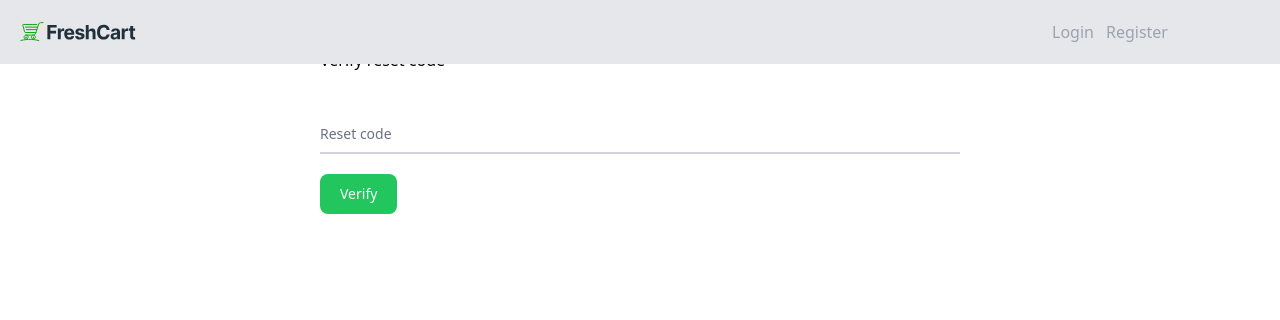
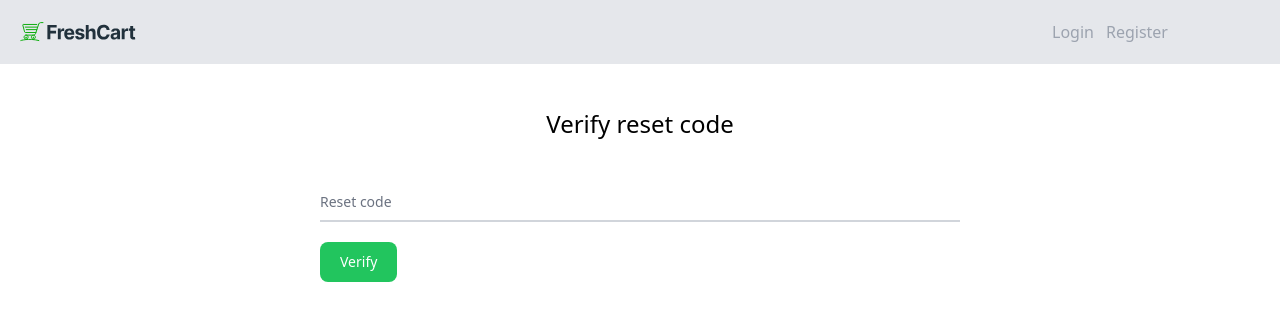
Before and after one commit to Adham14896/freshstore, a React (Vite) app: page /verifyreset in a window 1280 px wide. Shown: the top 320 px of the page. Built offline with nearby package versions, Linux system fonts and the light colour scheme; no server answers; the HTML template or start-up script is replaced by a standard one.

Commit message:
verify component style reset

```diff
--- a/src/Components/VerifyReset/VerifyReset.jsx
+++ b/src/Components/VerifyReset/VerifyReset.jsx
@@ -44,8 +44,8 @@ export default function VerifyReset() {
 
   return (
     <>
-      <div className="w-1/2 mx-auto">
-        <h1>Verify reset code</h1>
+      <div className="w-1/2 pt-10 mx-auto">
+        <h1 className="text-center pt-5 text-2xl">Verify reset code</h1>
         <form onSubmit={formik.handleSubmit} className="pt-10">
           <div className="relative z-0 w-full mb-5 group">
             <input
```
